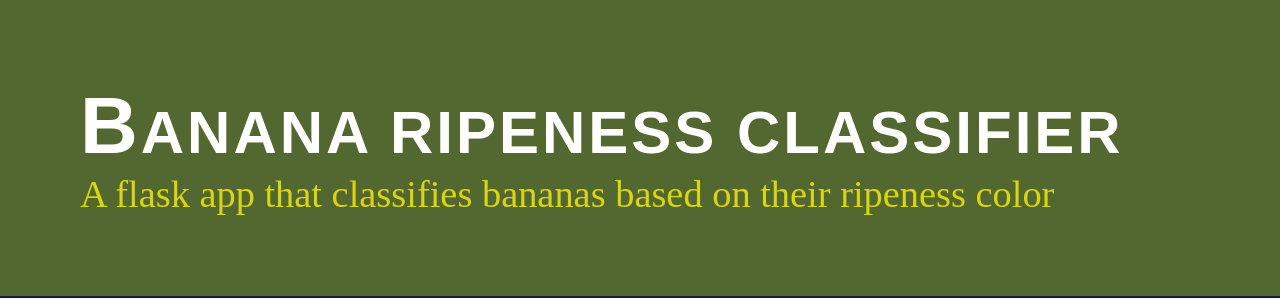
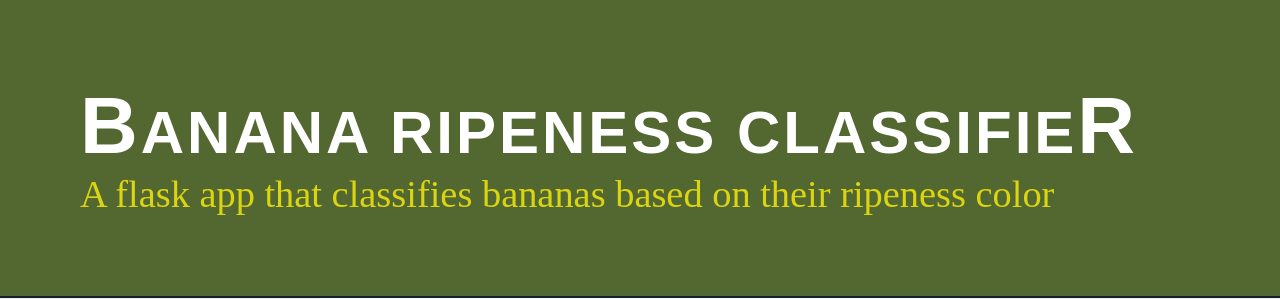
Before and after one commit to HansGabriel/Flask-Banana-Ripenes, a Flask app: page / in a window 1280 px wide. Shown: the top 299 px of the page. Run offline with Flask 2, Linux system fonts and the light colour scheme.

Commit message:
:rocket: Ready for deployment v1
Ready for deployment v1

```diff
--- a/templates/main.html
+++ b/templates/main.html
@@ -4,6 +4,7 @@
   <meta charset="UTF-8">
   <meta name="viewport" content="width=device-width, initial-scale=1.0">
   <title>Banana Ripeness Classifier</title>
+  <link rel="icon" href="https://image.freepik.com/free-vector/banana-cartoon-illustration_53734-31.jpg">
   <link rel="stylesheet" href="../static/css/style.css">
   <script class="jsbin" src="https://ajax.googleapis.com/ajax/libs/jquery/1/jquery.min.js"></script>
   <script src="../static/js/design.js"></script>
@@ -12,7 +13,7 @@
 <body>
     <div class="outside">
         <div class="inside">
-            <p class="title"><span class="first">B</span>ANANA RIPENESS CLASSIFIE<span>R</span>
+            <p class="title"><span class="first">B</span>ANANA RIPENESS CLASSIFIE<span class="first">R</span>
             <p class="sub-text">A flask app that classifies bananas based on their ripeness color</p>
             </p>
         </div>
```
